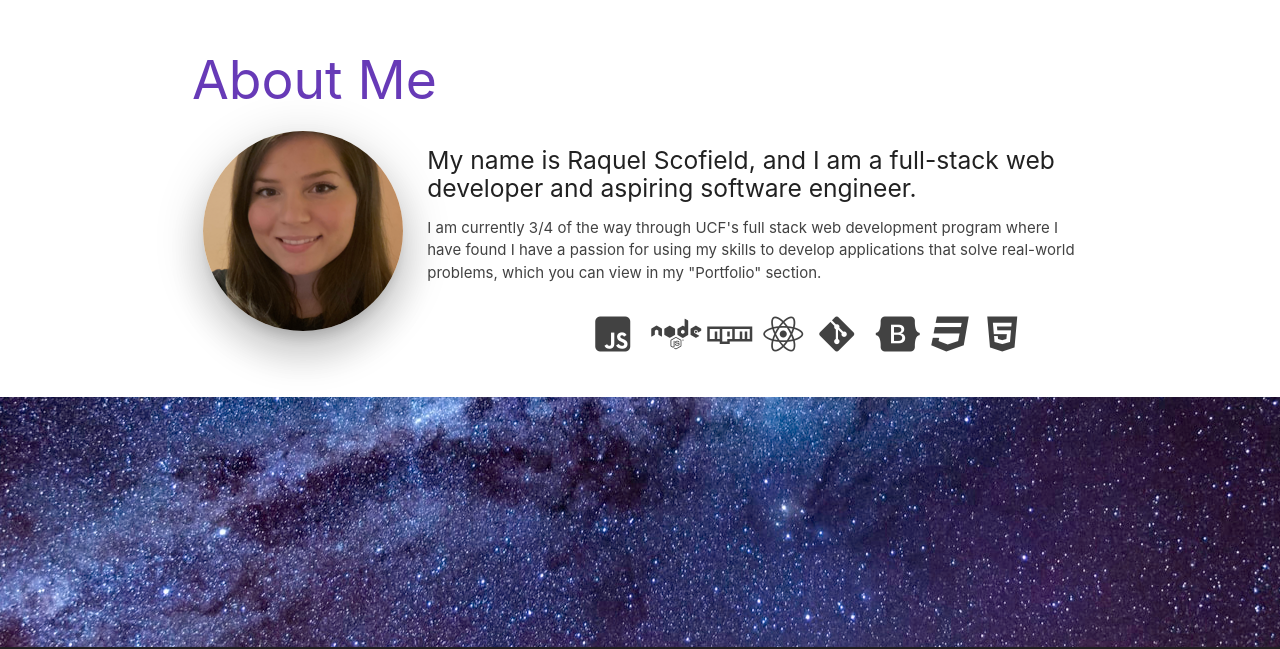
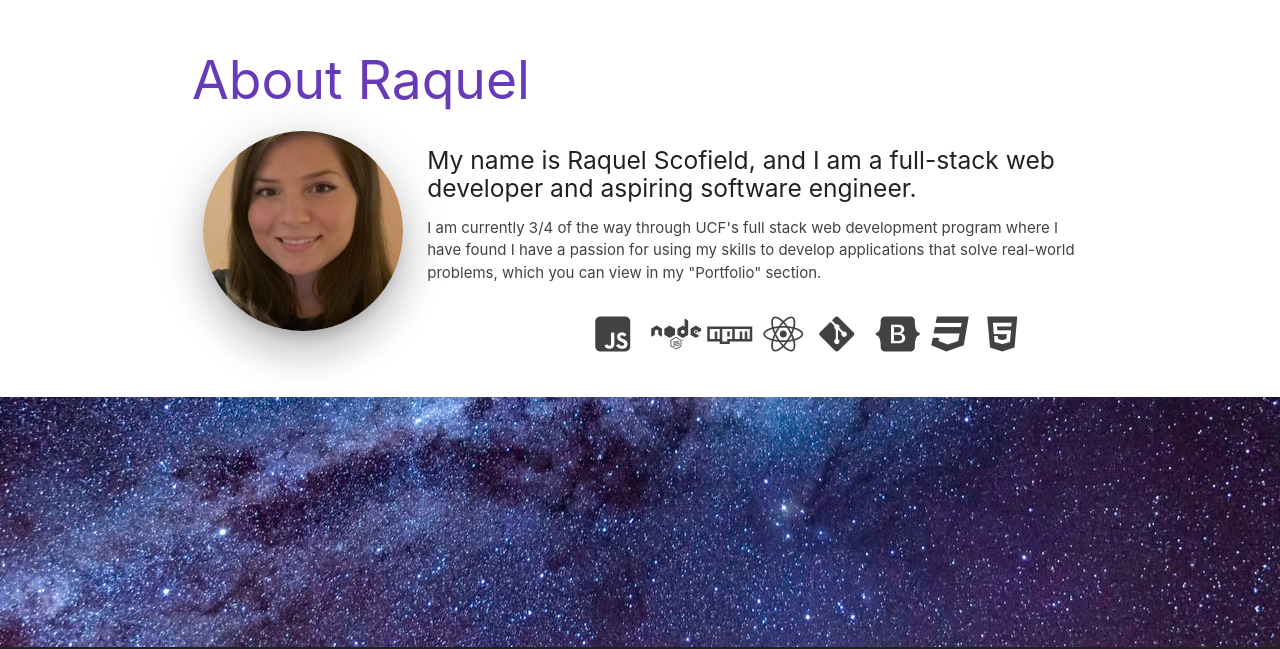
Before and after one commit to RaquelLee/RaquelLee.github.io, a React (Create React App) app in the folder raquel-portfolio/: page / in a window 1280 px wide. Shown: the part 219-868 px from the top of the page. Built offline with nearby package versions, Linux system fonts and the light colour scheme.

Commit message:
push to prodduction branch

```diff
--- a/raquel-portfolio/src/components/pages/About.js
+++ b/raquel-portfolio/src/components/pages/About.js
@@ -8,7 +8,7 @@ const About = () => (
         <div className="section">
             <div className="row container">
                 <h2 className="deep-purple-text darken-4">
-                    About Me</h2>
+                    About Raquel</h2>
                 <div className="col s3">
                     <img alt="" src={me} className="responsive-img circle left z-depth-5">
                     </img>
```
